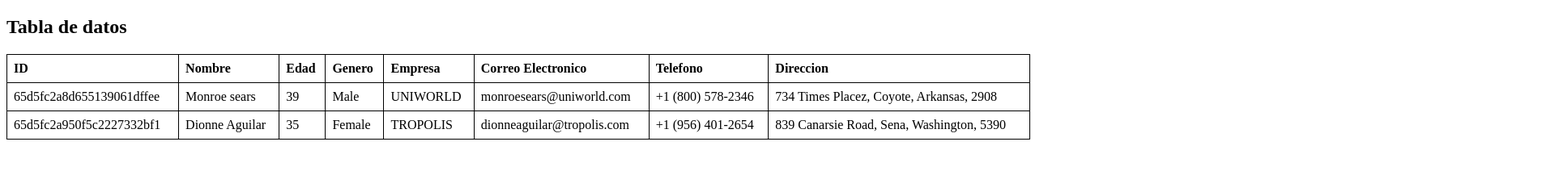
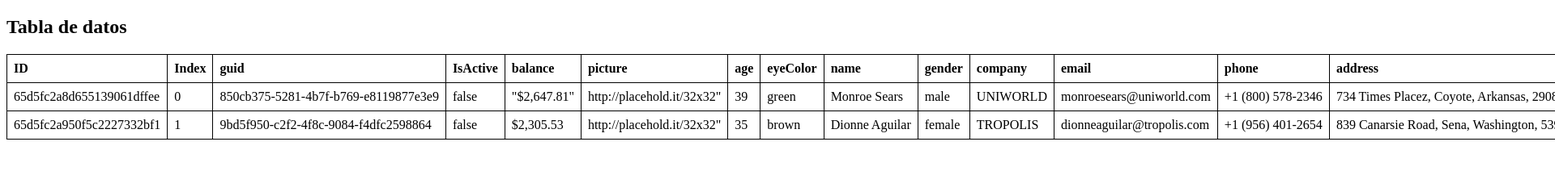
Before and after one commit to topetusam/html_mendozaTulio, a plain HTML site: page 3/index.html in a window 1280 px wide. Shown: the top 212 px of the page at 81% size, 1920 px wide, since content can reach past the window. Drawn offline with Linux system fonts and the light colour scheme.

Commit message:
contenido tabla

```diff
--- a/3/index.html
+++ b/3/index.html
@@ -9,11 +9,16 @@
     table {
     border-collapse: collapse;
     width: 100%;
+    max-width: 800px;
     }
     th, td {
     text-align: left;
     padding: 8px;
     border: 1px solid black;
+    white-space: nowrap;
+    overflow: hidden;
+    text-overflow: ellipsis;
+    word-wrap: break-word;
     }
 </style>
 <body>
@@ -22,35 +27,81 @@
         <thead>
             <tr>
                 <th>ID</th>
-                <th>Nombre</th>
-                <th>Edad </th>
-                <th>Genero</th>
-                <th>Empresa</th>
-                <th>Correo Electronico</th>
-                <th>Telefono</th>
-                <th>Direccion</th>
+                <th>Index</th>
+                <th>guid</th>
+                <th>IsActive</th>
+                <th>balance</th>
+                <th>picture</th>
+                <th>age </th>
+                <th>eyeColor</th>
+                <th>name</th>
+                <th>gender</th>
+                <th>company</th>
+                <th>email</th>
+                <th>phone</th>
+                <th>address</th>
+                <th>about</th>
+                <th>registered</th>
+                <th>latitude</th>
+                <th>longitude</th>
+                <th>tags</th>
             </tr>
+
         </thead>
     <tbody>
         <tr>
             <td>65d5fc2a8d655139061dffee</td>
-            <td>Monroe sears</td>
+            <td>0</td>
+            <td>850cb375-5281-4b7f-b769-e8119877e3e9</td>
+            <td>false</td>
+            <td>"$2,647.81"</td>
+            <td>http://placehold.it/32x32&quot</td>
             <td>39</td>
-            <td>Male</td>
+            <td>green</td>
+            <td>Monroe Sears</td>
+            <td>male</td>
             <td>UNIWORLD</td>
             <td>monroesears@uniworld.com</td>
             <td>+1 (800) 578-2346</td>
             <td>734 Times Placez, Coyote, Arkansas, 2908</td>
+            <td>Dolore nisi ad tempor ullamco esse. Excepteur consequat labore aliqua eiusmod consequat laboris excepteur aliquip aliqua incididunt. Pariatur enim labore officia eu quis ex aliqua proident laboris labore anim nulla</td>
+            <td>2020-04-08T01:20:04 +05:00</td>
+            <td> -3.925674</td>
+            <td>-88.910095</td>
+            <td> "anim",
+                "elit",
+                "laboris",
+                "elit",
+                "voluptate",
+                "adipisicing",
+                "incididunt"</td>
         </tr>
         <tr>
             <td>65d5fc2a950f5c2227332bf1</td>
+            <td>1</td>
+            <td>9bd5f950-c2f2-4f8c-9084-f4dfc2598864</td>
+            <td>false</td>
+            <td>$2,305.53</td>
+            <td>http://placehold.it/32x32&quot</td>
+            <td>35</td>
+            <td>brown</td>
             <td>Dionne Aguilar</td>
-            <td>35</td>
-            <td>Female</td>
+            <td>female</td>
             <td>TROPOLIS</td>
             <td>dionneaguilar@tropolis.com</td>
             <td>+1 (956) 401-2654</td>
             <td>839 Canarsie Road, Sena, Washington, 5390</td>
+            <td>Excepteur enim fugiat ullamco amet irure irure. Aute Lorem magna aute nisi enim ex elit elit eu quis. Culpa sit cupidatat voluptate aliquip voluptate. Ea officia occaecat anim labore</td>
+            <td>2017-12-01T02:48:31 +05:00</td>
+            <td>-10.478908</td>
+            <td> 99.512436</td>
+            <td>"est",
+                "ea",
+                "minim",
+                "exercitation",
+                "eiusmod",
+                "commodo",
+                "ut"</td>
         </tr>
 
 
```
